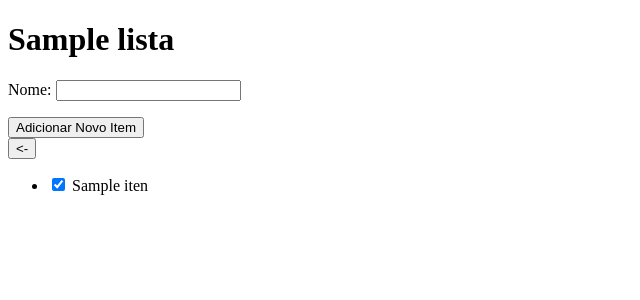
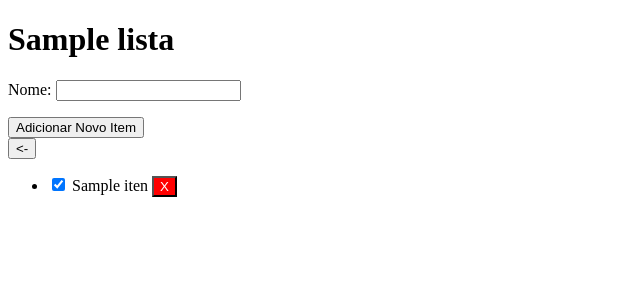
Before and after one commit to alanrios2001/django_project, a Django app: page /lists/1/ in a window 1280 px wide. Shown: the top 300 px of the page, without its empty margins (0-640 px from the left). Run offline with Django 5.2, Linux system fonts and the light colour scheme; a user stored in the database is signed in; tables that the repository leaves empty hold one stand-in row (values such as "Sample post").

Commit message:
botão de excluir

```diff
--- a/app_projeto/templates/to_do_list/list_detail.html
+++ b/app_projeto/templates/to_do_list/list_detail.html
@@ -22,12 +22,19 @@
     <ul>
     {% for item in itens %}
         <li>
-            <form action="{% url 'list_detail' lista.id %}" method="post">
+            <!-- Botão de Selecionar junto com os itens -->
+            <form action="{% url 'list_detail' lista.id %}" method="post" style="display: inline;">
                 {% csrf_token %}
                 <input type="hidden" name="item_id" value="{{ item.id }}">
-                <input type="hidden" name="is_done" value="False"> <!-- Envia False como padrão -->
+                <input type="hidden" name="is_done" value="False">
                 <input type="checkbox" id="item-{{ item.id }}" name="is_done" value="True" {% if item.is_done %} checked {% endif %} onchange="this.form.submit()">
                 <label for="item-{{ item.id }}">{{ item.nome }}</label>
+            </form>
+
+            <!-- Botão de Excluir -->
+            <form action="{% url 'list_detail' lista.id %}" method="post" style="display: inline;">
+                {% csrf_token %}
+                <button type="submit" name="delete" value="{{ item.id }}" style="background-color: red; color: white;">X</button>
             </form>
         </li>
     {% empty %}
```
